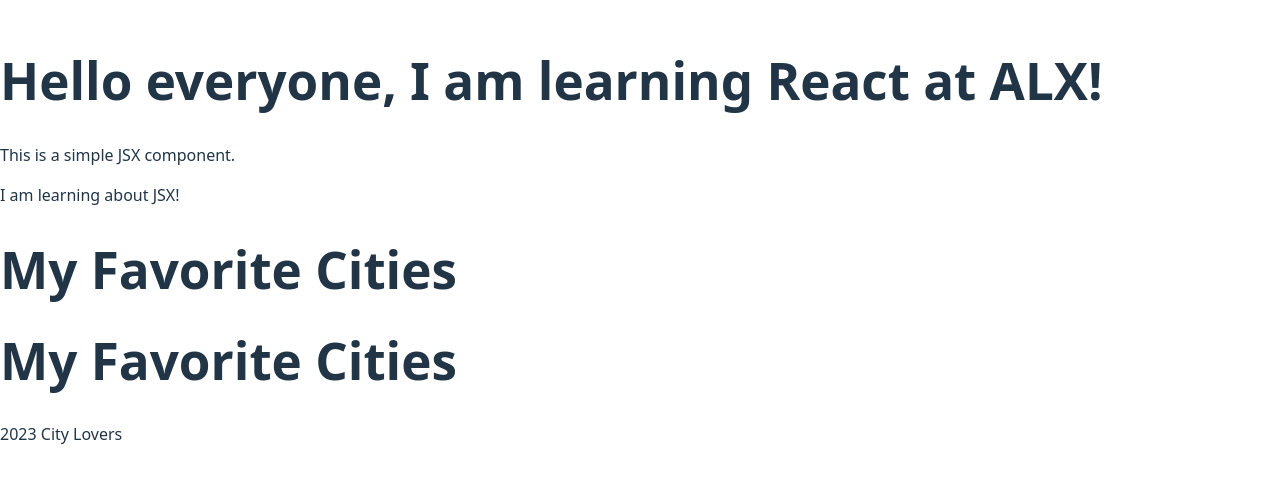
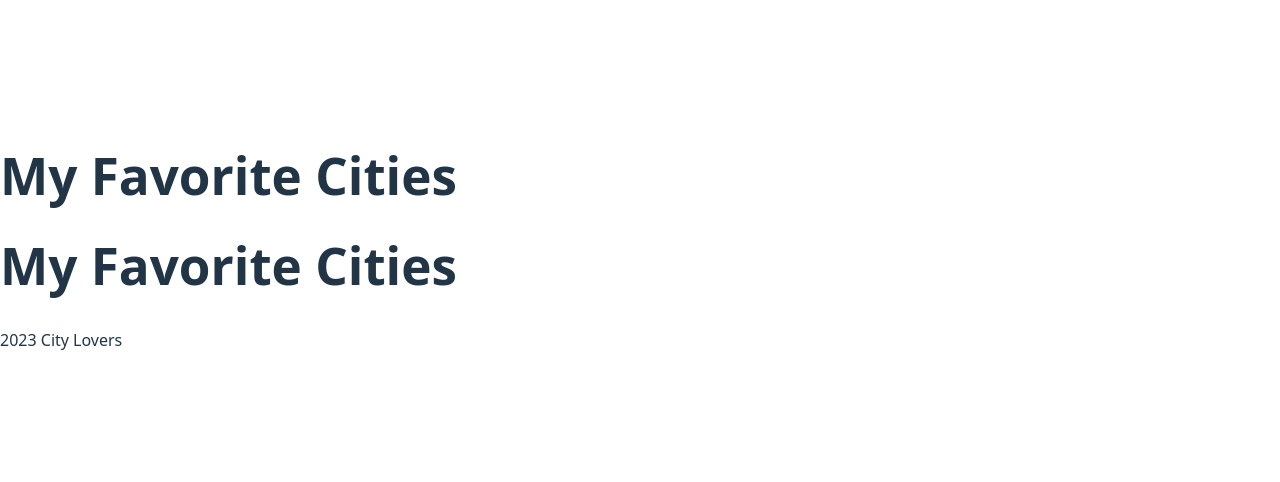
Before and after one commit to nimivera/alx-fe-reactjs, a React (Vite) app in the folder alx-react-app/: page / in a window 1280 px wide. Shown: the part 160-642 px from the top of the page. Built offline with nearby package versions, Linux system fonts and the light colour scheme.

Commit message:
Updated App.jsx files

```diff
--- a/alx-react-app/src/App.jsx
+++ b/alx-react-app/src/App.jsx
@@ -1,4 +1,3 @@
-import WelcomeMessage from './components/WelcomeMessage';
 import Header from './Header';
 import MainContent from './MainContent';
 import Footer from './Footer';
@@ -6,12 +5,11 @@
 function App() {
   return (
     <>
-      <WelcomeMessage />
       <Header />
       <MainContent />
       <Footer />
     </>
-  )
+  );
 }
 
-export default App
+export default App;
```
